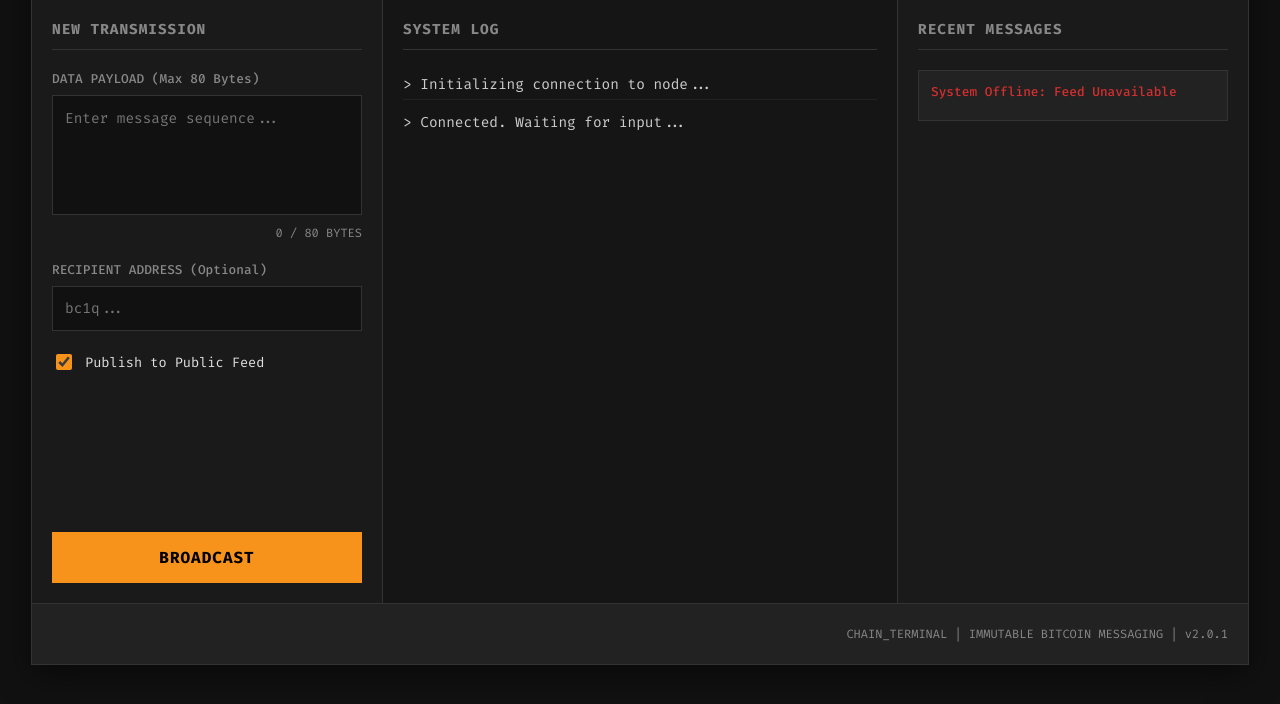
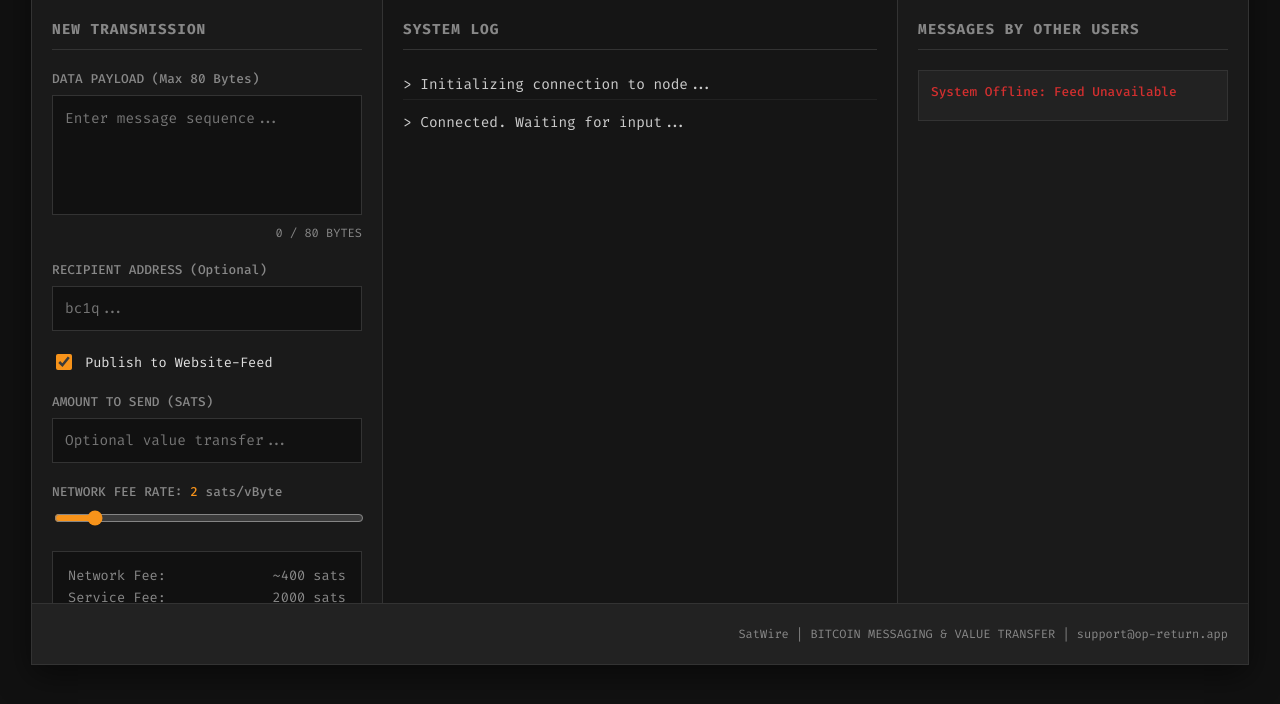
Before and after one commit to DenisDeari/op_returner, a plain HTML site: page frontend/index.html in a window 1280 px wide. Shown: the part 96-800 px from the top of the page. Drawn offline with Linux system fonts and the light colour scheme; no server answers.

Commit message:
3.1 added send functionality

```diff
--- a/backend/src/routes/api.js
+++ b/backend/src/routes/api.js
@@ -80,13 +80,13 @@ function createApiRouter(db, rootNode, config, requestQueue) {
     });
 
     router.post('/message-request', async (req, res) => {
-        const { message, targetAddress, isPublic } = req.body;
+        const { message, targetAddress, isPublic, feeRate, amountToSend } = req.body;
         if (!message || Buffer.byteLength(message, 'utf8') > 80) {
             return res.status(400).json({ error: "Message is required and must be under 80 bytes." });
         }
 
         try {
-            const result = await requestQueue.add(message, targetAddress, isPublic, db, rootNode, config);
+            const result = await requestQueue.add(message, targetAddress, isPublic, feeRate, amountToSend, db, rootNode, config);
 
             const hookId = await registerWebhook(result.address);
             if (hookId) {
--- a/frontend/css/styles.css
+++ b/frontend/css/styles.css
@@ -1,4 +1,4 @@
-/* --- CHAIN_TERMINAL v2.0 STYLES (Professional) --- */
+/* --- SatWire v3.0 STYLES (Professional) --- */
 
 /* Variables */
 :root {
--- a/frontend/index.html
+++ b/frontend/index.html
@@ -3,7 +3,7 @@
 <head>
     <meta charset="UTF-8">
     <meta name="viewport" content="width=device-width, initial-scale=1.0">
-    <title>CHAIN_TERMINAL</title>
+    <title>SatWire</title>
     <link rel="stylesheet" href="css/styles.css">
     <link rel="preconnect" href="https://fonts.googleapis.com">
     <link rel="preconnect" href="https://fonts.gstatic.com" crossorigin>
@@ -12,7 +12,7 @@
 <body>
     <div class="terminal-container">
         <header class="terminal-header">
-            <div class="logo">CHAIN_TERMINAL</div>
+            <div class="logo">SatWire</div>
             <div class="status-indicator">SYSTEM ONLINE</div>
         </header>
 
@@ -33,7 +33,36 @@
 
                 <div class="checkbox-group">
                     <input type="checkbox" id="public-feed-checkbox" checked>
-                    <label for="public-feed-checkbox">Publish to Public Feed</label>
+                    <label for="public-feed-checkbox">Publish to Website-Feed</label>
+                </div>
+
+                <div class="input-group">
+                    <label for="amount-input">AMOUNT TO SEND (SATS)</label>
+                    <input type="number" id="amount-input" class="terminal-input" min="0" placeholder="Optional value transfer...">
+                </div>
+
+                <div class="input-group">
+                    <label for="fee-rate-slider">NETWORK FEE RATE: <span id="fee-rate-display" style="color: var(--bitcoin-orange);">2</span> sats/vByte</label>
+                    <input type="range" id="fee-rate-slider" min="1" max="10" value="2" style="width: 100%; accent-color: var(--bitcoin-orange);">
+                </div>
+
+                <div class="cost-breakdown" style="background: #111; border: 1px solid var(--border-color); padding: 15px; margin-bottom: 20px; font-size: 0.85rem; color: var(--text-dim);">
+                    <div style="display: flex; justify-content: space-between; margin-bottom: 5px;">
+                        <span>Network Fee:</span>
+                        <span id="cost-network-fee">~400 sats</span>
+                    </div>
+                    <div style="display: flex; justify-content: space-between; margin-bottom: 5px;">
+                        <span>Service Fee:</span>
+                        <span>2000 sats</span>
+                    </div>
+                    <div style="display: flex; justify-content: space-between; margin-bottom: 5px;">
+                        <span>Recipient Amount:</span>
+                        <span id="cost-recipient-amount">0 sats</span>
+                    </div>
+                    <div style="border-top: 1px solid #333; margin-top: 10px; padding-top: 10px; display: flex; justify-content: space-between; color: var(--bitcoin-orange); font-weight: bold;">
+                        <span>TOTAL:</span>
+                        <span id="cost-total">~2400 sats</span>
+                    </div>
                 </div>
 
                 <button id="execute-button" class="terminal-button">BROADCAST</button>
@@ -50,7 +79,7 @@
 
             <!-- PANEL C: RECENT MESSAGES -->
             <section class="panel recent-panel">
-                <h2 class="panel-title">Recent Messages</h2>
+                <h2 class="panel-title">Messages by other Users</h2>
                 <div id="recent-messages-list" class="recent-message-list">
                     <!-- Messages will be populated here via JS -->
                     <div class="recent-message-item">
@@ -61,7 +90,7 @@
         </main>
 
         <footer class="terminal-footer">
-            <p>CHAIN_TERMINAL | IMMUTABLE BITCOIN MESSAGING | v2.0.1</p>
+            <p>SatWire | BITCOIN MESSAGING & VALUE TRANSFER | support@op-return.app</p>
         </footer>
     </div>
 
--- a/frontend/js/app.js
+++ b/frontend/js/app.js
@@ -12,6 +12,12 @@ document.addEventListener('DOMContentLoaded', () => {
     const messageInput = document.getElementById('message-input');
     const targetAddressInput = document.getElementById('target-address-input');
     const publicFeedCheckbox = document.getElementById('public-feed-checkbox');
+    const amountInput = document.getElementById('amount-input');
+    const feeRateSlider = document.getElementById('fee-rate-slider');
+    const feeRateDisplay = document.getElementById('fee-rate-display');
+    const costNetworkFee = document.getElementById('cost-network-fee');
+    const costRecipientAmount = document.getElementById('cost-recipient-amount');
+    const costTotal = document.getElementById('cost-total');
     const byteCounter = document.getElementById('byte-counter');
     const executeButton = document.getElementById('execute-button');
     const systemLog = document.getElementById('system-log');
@@ -48,6 +54,25 @@ document.addEventListener('DOMContentLoaded', () => {
 
         systemLog.appendChild(logEntry);
         systemLog.scrollTop = systemLog.scrollHeight;
+    }
+
+    /**
+     * Updates the cost breakdown.
+     */
+    function updateCostBreakdown() {
+        const feeRate = parseInt(feeRateSlider.value);
+        const amountToSend = parseInt(amountInput.value) || 0;
+
+        feeRateDisplay.textContent = feeRate;
+
+        const estimatedVBytes = 200;
+        const networkFee = estimatedVBytes * feeRate;
+        const serviceFee = 2000;
+        const total = networkFee + serviceFee + amountToSend;
+
+        costNetworkFee.textContent = `~${networkFee} sats`;
+        costRecipientAmount.textContent = `${amountToSend} sats`;
+        costTotal.textContent = `~${total} sats`;
     }
 
     /**
@@ -123,6 +148,8 @@ document.addEventListener('DOMContentLoaded', () => {
         const message = messageInput.value;
         const targetAddress = targetAddressInput ? targetAddressInput.value.trim() : null;
         const isPublic = publicFeedCheckbox.checked;
+        const feeRate = parseInt(feeRateSlider.value);
+        const amountToSend = parseInt(amountInput.value) || 0;
         const byteLength = new TextEncoder().encode(message).length;
 
         if (byteLength === 0) {
@@ -140,7 +167,9 @@ document.addEventListener('DOMContentLoaded', () => {
                 body: JSON.stringify({
                     message: message,
                     targetAddress: targetAddress,
-                    isPublic: isPublic
+                    isPublic: isPublic,
+                    feeRate: feeRate,
+                    amountToSend: amountToSend
                 }),
             });
 
@@ -299,6 +328,8 @@ document.addEventListener('DOMContentLoaded', () => {
 
     // --- Event Listeners ---
     messageInput.addEventListener('input', updateByteCounter);
+    amountInput.addEventListener('input', updateCostBreakdown);
+    feeRateSlider.addEventListener('input', updateCostBreakdown);
     executeButton.addEventListener('click', executeProtocol);
     cancelButton.addEventListener('click', cancelRequest);
     resetButton.addEventListener('click', resetState);
@@ -324,5 +355,6 @@ document.addEventListener('DOMContentLoaded', () => {
 
     // Initial fetch and periodic update for feed
     fetchRecentMessages();
+    updateCostBreakdown(); // Init cost display
     feedIntervalId = setInterval(fetchRecentMessages, 30000); // Update every 30s
 });
```
Also changed, not shown: backend/src/database.js (+18 -0 lines), backend/src/op_return_creator.js (+5 -3 lines), backend/src/queue.js (+11 -6 lines), frontend/admin/index.html (+1 -1 lines).
